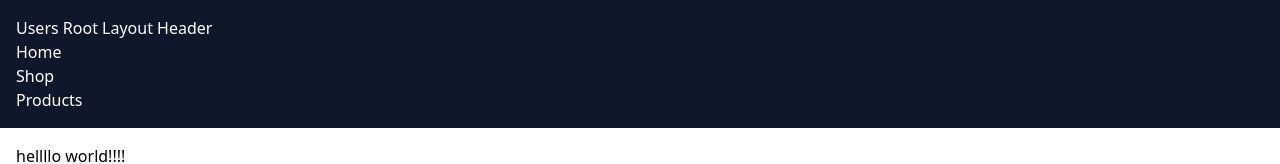
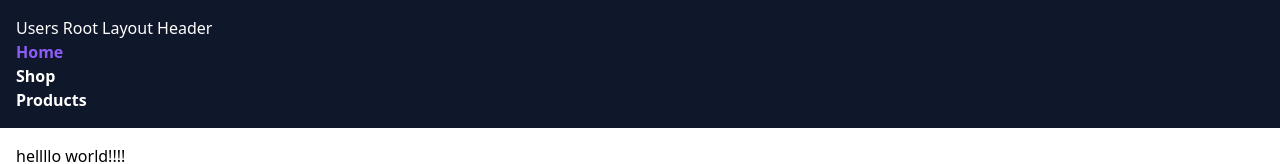
Before and after one commit to Parnia-mohammadi/next_Js_demo, a Next.js app: page / in a window 1280 px wide. Shown: the top 164 px of the page. Built offline with nearby package versions, Linux system fonts and the light colour scheme.

Commit message:
active link using usePathname from navigation

```diff
--- a/src/app/(users)/layout.js
+++ b/src/app/(users)/layout.js
@@ -1,15 +1,18 @@
+"use client";
 import Link from "next/link";
 import "../global.css";
-export const metadata = {
-  title: "users-Next.js",
-  description: "Generated by Next.js",
-};
+import { usePathname } from "next/navigation";
+// export const metadata = {
+//   title: "users-Next.js",
+//   description: "Generated by Next.js",
+// };
 const navLinks = [
   { id: 1, slug: "/", title: "Home" },
   { id: 1, slug: "/shop", title: "Shop" },
   { id: 1, slug: "/products", title: "Products" },
 ];
 export default function RootLayout({ children }) {
+  const pathname = usePathname();
   return (
     <html lang="en" dir="ltr">
       <body className="flex flex-col h-screen">
@@ -18,9 +21,17 @@ export default function RootLayout({ children }) {
           <nav>
             <ul>
               {navLinks.map((item) => {
+                const isActive = pathname == item.slug;
                 return (
                   <li key={item.id}>
-                    <Link href={item.slug}>{item.title}</Link>
+                    <Link
+                      href={item.slug}
+                      className={
+                        isActive ? "font-bold text-violet-500" : "font-bold"
+                      }
+                    >
+                      {item.title}
+                    </Link>
                   </li>
                 );
               })}
```
